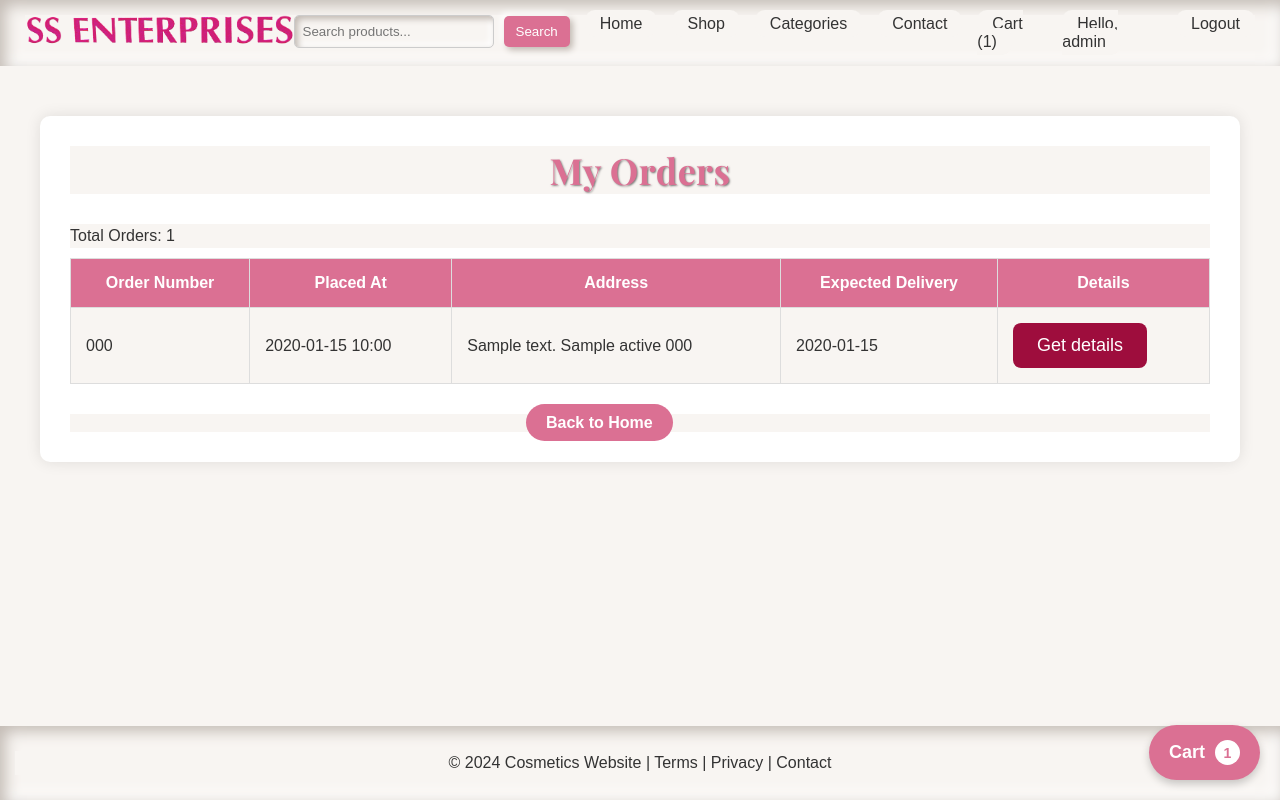
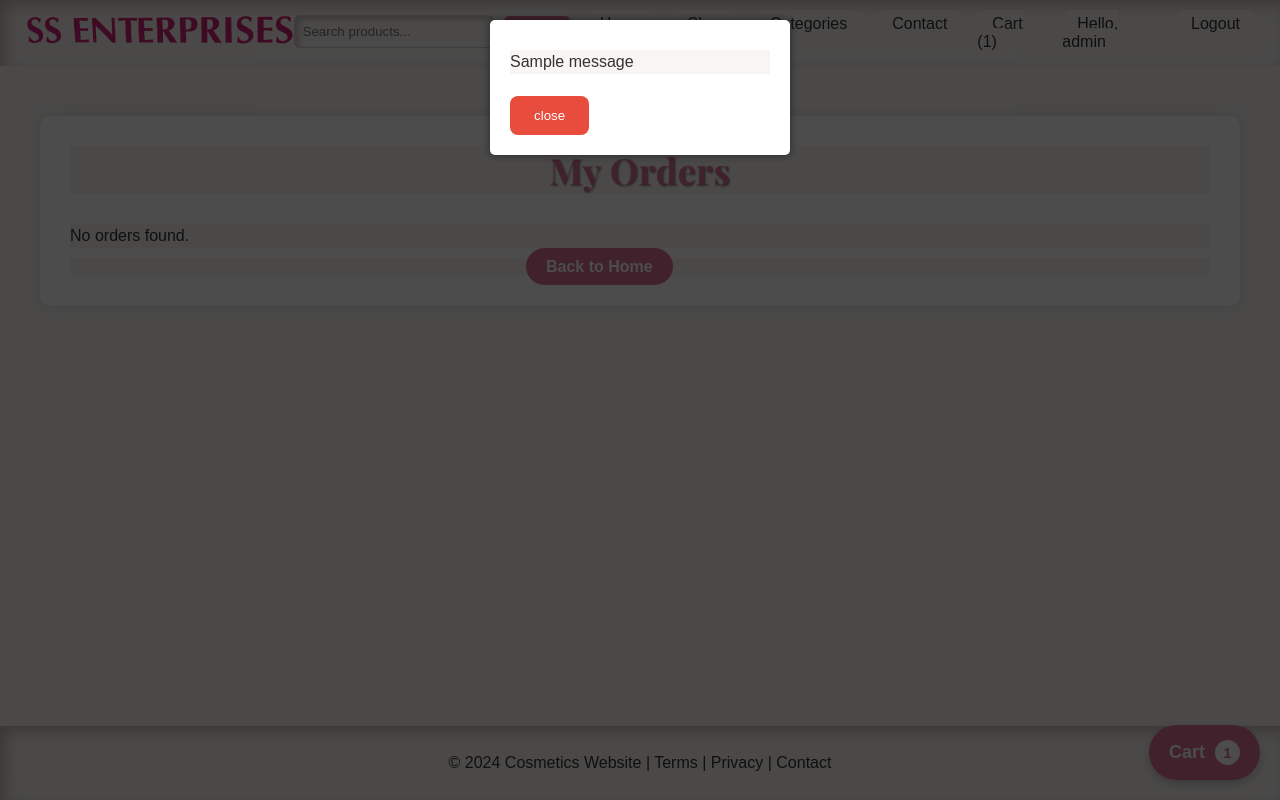
Before and after one commit to proman534/cosmetics, a Flask app: page /orders in a window 1280 px wide. Run offline with Flask 3, Linux system fonts and the light colour scheme; a user stored in the database is signed in; data comes from the database, SQL or seed files in the repository; tables that the repository leaves empty hold one stand-in row (values such as "Sample post"); one stand-in notice (Sample message) is shown; parts of the project's set-up code (start-up, migrations or seed data) failed here and were passed over; some libraries are stand-ins or nearby versions.

Commit message:
arun commit 2

```diff
--- a/app.py
+++ b/app.py
@@ -26,6 +26,7 @@
 app.config['SQLALCHEMY_DATABASE_URI'] = os.getenv('DATABASE_URL')
 app.config['SQLALCHEMY_TRACK_MODIFICATIONS'] = False
 app.config['UPLOAD_FOLDER'] = 'static/images'
+app.config['SQLALCHEMY_DATABASE_URI'] = "mysql+pymysql://root:root@localhost/cosmetics"
 
 db = SQLAlchemy(app)
 migrate = Migrate(app, db)
@@ -430,7 +431,7 @@
         }
         for item in cart_items
     ]
-        flash('Items are in cart!','success')
+        # flash('Items are in cart!','success')
     else:
         # Retrieve cart items for guest user
         cart_items = CartItem.query.filter_by(session_id=session_id).all()
@@ -486,10 +487,10 @@
 
             # Admin user redirection
             if user.user_type == 'admin':
-                flash('Admin login successful!', 'success')
+                # flash('Admin login successful!', 'success')
                 return redirect(url_for('admin'))
 
-            flash('Login successful!', 'success')
+            # flash('Login successful!', 'success')
             return redirect(url_for('home'))  # Redirect regular user to home page
 
         flash('Invalid credentials', 'danger')  # Handle login failure
@@ -613,7 +614,7 @@
 def logout():
     session.pop('user', None)
     session.pop('user_id', None)  # Remove user_id from session
-    flash('You have successfully logged out.', 'info')
+    # flash('You have successfully logged out.', 'info')
     return redirect(url_for('home'))
 
 # Route for Contact
@@ -747,7 +748,7 @@
         db.session.commit()  # Save changes to the database
         clear_cart()  # Clear the cart
 
-        flash('Order placed successfully!', 'success')
+        # flash('Order placed successfully!', 'success')
         return redirect(url_for('order_confirmation'))  # Redirect to confirmation page
 
     except IntegrityError:
--- a/templates/base.html
+++ b/templates/base.html
@@ -45,19 +45,41 @@
         }
 
         /* Flash Message Styling */
-        .flash-message {
+        #popup-overlay {
             position: fixed;
-            top: 10px;
-            right: 20px;
-            padding: 10px 20px;
+            top: 0;
+            left: 0;
+            width: 100%;
+            height: 100%;
+            background: rgba(0, 0, 0, 0.7);
+
+            display: none; /* Start hidden */
+            align-items: flex-start; /* Center vertically */
+            justify-content: center; /* Center horizontally */
+            /* z-index: 1000; Ensure it appears on top */
+            opacity: 0; /* Start hidden for animation */
+            transition: opacity 0.3s ease; /* Smooth transition */
+            display: flex; /* Show as flex when active */
+            opacity: 1;
+        }
+        .popup-box {
+            background: white;
+            padding: 20px;
+            margin-top: 20px;
             border-radius: 5px;
-            color: white;
-            font-weight: bold;
-            margin-bottom: 10px;
-            z-index: 1000;
-            animation: fadeOut 5s forwards;
+            width: 300px; /* Adjust width as needed */
+            box-shadow: 0 0 10px rgba(0, 0, 0, 0.5); /* Optional: Add shadow for better visibility */
         }
-
+        .btn-close-popup {
+            padding: 12px 24px;
+            border: none;
+            border-radius: 8px;
+            cursor: pointer;
+            transition: background-color 0.3s ease, color 0.3s ease;
+            margin-top: 12px;
+            background-color: #e74c3c;
+            color: #fff;
+        }
         .flash-message.success { background-color: #4CAF50; }  /* Green */
         .flash-message.warning { background-color: #FFC107; } /* Yellow */
         .flash-message.danger { background-color: #F44336; }   /* Red */
@@ -101,7 +123,7 @@
         </nav>
     </header>
 
-    <div id="flash-messages" data-messages="{{ get_flashed_messages(with_categories=True) | tojson | default('[]') }}"></div>
+    <!-- <div id="flash-messages" data-messages="{{ get_flashed_messages(with_categories=True) | tojson | default('[]') }}"></div> -->
 
     <!-- Main Content Section -->
     <section class="main-content">
@@ -118,42 +140,24 @@
     <footer>
         <p>© 2024 Cosmetics Website | Terms | Privacy | Contact</p>
     </footer>
-
-    <!-- Flash Messages Script -->
+    {% with messages=get_flashed_messages() %}
+    {% if messages %}
+    <div id="popup-overlay">
+        <div class="popup-box">
+            <p id="flash-message"></p>
+            <button class="btn-close-popup" onclick="closePopup()">close</button>
+        </div>
+    </div>
     <script>
-        window.onload = function () {
-            const flashMessagesElement = document.getElementById('flash-messages');
-            const messagesData = flashMessagesElement.dataset.messages;
-            console.log('Flash messages data:', messagesData);  // Debug log
-
-            // Check if messagesData is a valid JSON string and not empty
-            if (messagesData && messagesData.trim() !== '[]') {
-                try {
-                    const messages = JSON.parse(messagesData);  // Parse the messages data
-                    messages.forEach(([category, message]) => {
-                        showFlashMessage(category, message);  // Show each flash message
-                    });
-                } catch (error) {
-                    console.error('Error parsing JSON:', error);  // Log the parsing error
-                    showFlashMessage('danger', 'An unexpected error occurred while loading messages.');
-                }
-            }
-        };
-
-        // Function to display flash messages
-        function showFlashMessage(category, message) {
-            const flashMessage = document.createElement('div');
-            flashMessage.className = `flash-message ${category}`;  // Assign class based on category
-            flashMessage.innerText = message;  // Set the message text
-
-            // Append the flash message to the body
-            document.body.appendChild(flashMessage);
-
-            // Automatically remove the message after 5 seconds
-            setTimeout(() => {
-                flashMessage.remove();
-            }, 5000);
+        const flashMessage="{{ messages[0] }}";
+        // document.getElementById('popup-overlay').style.display='flex';
+        document.getElementById('flash-message').textContent=flashMessage;
+        function closePopup(){
+            document.getElementById('popup-overlay').style.display='none';
         }
     </script>
+    {% endif %}
+    {% endwith %}
+
 </body>
 </html>
--- a/templates/orders.html
+++ b/templates/orders.html
@@ -42,7 +42,8 @@
         background: white;
         padding: 20px;
         border-radius: 5px;
-        width: 300px; /* Adjust width as needed */
+        width: auto;
+        min-width: 300px; /* Adjust width as needed */
         box-shadow: 0 0 10px rgba(0, 0, 0, 0.5); /* Optional: Add shadow for better visibility */
     }
 
@@ -135,7 +136,7 @@
     <div id="popupOverlay" class="overlay-container">
         <div class="popup-box">
 
-            <div id="productDetails"></div><br>
+            <div id="productDetails" style="display: flex;"></div><br>
             <p id="amount"></p>
             <button class="btn-close-popup" onclick="togglePopup()">
                 Close
@@ -158,7 +159,7 @@
                 productDetailsElement.innerHTML = order.order_items.map(item => `
                     <div class="product-details" style="padding: 10px">
                         <p>${item.product_name}</p>
-                        <img src="${item.image}" alt="${item.product_name}" style="width: 100%; height: auto; border-radius: 5px;">
+                        <img src="${item.image}" alt="${item.product_name}" style="width: 100px; height: 100px; border-radius: 5px;">
                         <p>Quantity: ${item.quantity}</p>
                         <p>Price: ₹${item.total}</p>
 
```
Also changed, not shown: templates/admin_base.html (+53 -6 lines).
